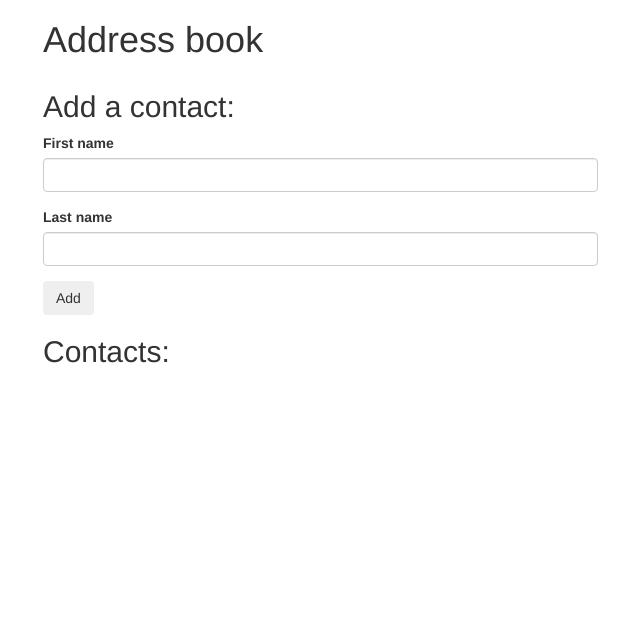
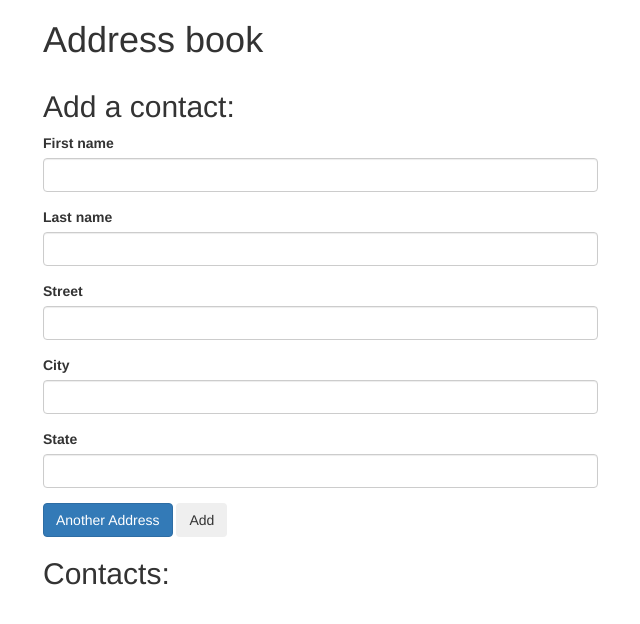
Before and after one commit to sailor27/address-book, a plain HTML site: page index.html in a window 1280 px wide. Shown: the whole page, without its empty margins (27-667 px from the left). Drawn offline with Linux system fonts and the light colour scheme.

Commit message:
Add address form to html

```diff
--- a/index.html
+++ b/index.html
@@ -15,16 +15,36 @@
         <div class="col-md-6">
           <h2>Add a contact:</h2>
           <form id="new-contact">
+
             <div class="form-group">
               <label for="new-first-name">First name</label>
               <input type="text" class="form-control" id="new-first-name">
             </div>
+
             <div class="form-group">
               <label for="new-last-name">Last name</label>
               <input type="text" class="form-control" id="new-last-name">
             </div>
 
+            <div id ="new-addresses">
+              <div class ="new-address">
+                <div class= "form-group">
+                  <label for="new-street">Street</label>
+                  <input type= "text" class = "form-control new-street">
+                </div>
+                <div class="form-group">
+                  <label for="new-city">City</label>
+                  <input type="text" class="form-control new-city">
+                </div>
+                <div class="form-group">
+                 <label for="new-state">State</label>
+                 <input type="text" class="form-control new-state">
+               </div>
+              </div>
+            </div>
+            <span class ="btn btn-primary" id ="add-address">Another Address</span>
             <button type="submit" class="btn">Add</button>
+
           </form>
           <h2>Contacts:</h2>
           <ul id="contacts">
@@ -37,6 +57,9 @@
             <h2></h2>
             <p>First name: <span class="first-name"></span></p>
             <p>Last name: <span class="last-name"></span></p>
+            <p>Addresses:</p>
+            <ul id= "addresses">
+            </ul>
           </div>
         </div>
 
--- a/js/scripts.js
+++ b/js/scripts.js
@@ -2,7 +2,7 @@
 function Contact(first, last) {
   this.firstName = first;
   this.lastName = last;
-  this.addresses = [0];
+  this.addresses = [];
 }
 
 function Address(street, city, state) {
```
